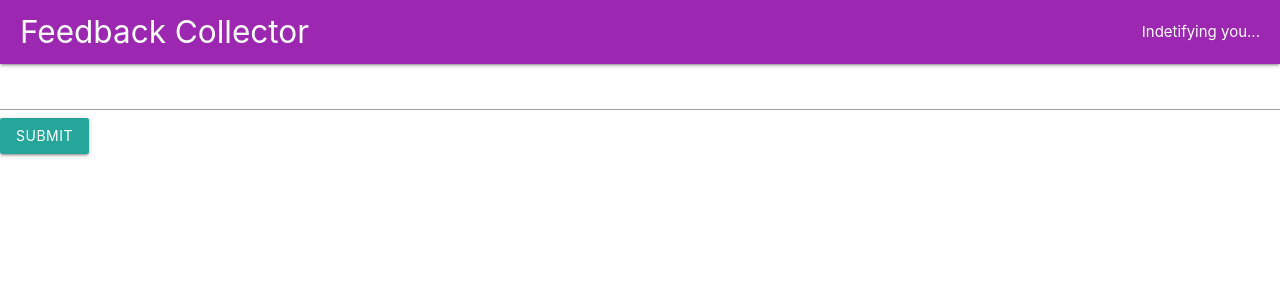
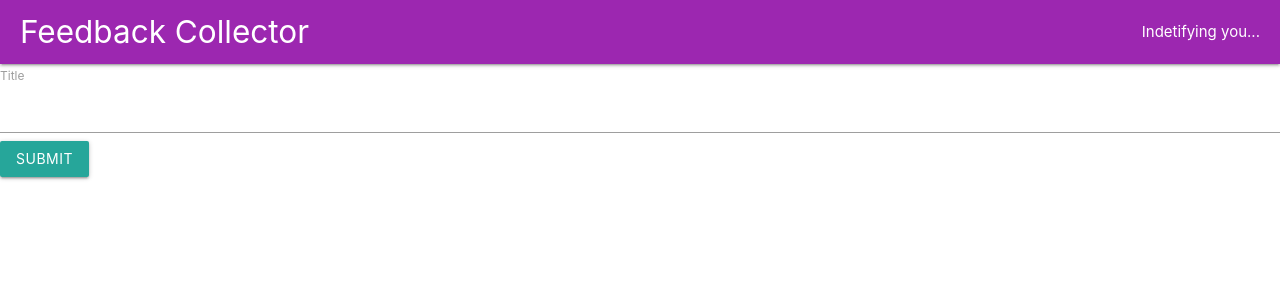
Before and after one commit to yogeshkoli/feedback-collector, a React (Create React App) app in the folder fcclient/: page /surveys/new in a window 1280 px wide. Shown: the top 300 px of the page. Built offline with nearby package versions, Linux system fonts and the light colour scheme; no server answers.

Commit message:
Making custom field component for Redux Form field component

```diff
--- /dev/null
+++ b/fcclient/src/components/surveys/SurveyField.js
@@ -0,0 +1,10 @@
+import React from "react";
+
+export default ({ input }) => {
+    return (
+        <div>
+            <label>Title</label>
+            <input {...input} />
+        </div>
+    );
+};
--- a/fcclient/src/components/surveys/SurveyForm.js
+++ b/fcclient/src/components/surveys/SurveyForm.js
@@ -1,16 +1,25 @@
 import React, { Component } from "react";
 import { reduxForm, Field } from 'redux-form'
+import SurveyField from './SurveyField';
 
 class SurveyForm extends Component {
+
+    renderFields() {
+        return (
+            <Field
+                type="text"
+                name="title"
+                component={SurveyField}
+            />
+        );
+    }
+
     render() {
         return (
             <div>
                 <form onSubmit={this.props.handleSubmit(values => console.log(values))}>
-                    <Field
-                        type="text"
-                        name="surveyTitle"
-                        component="input"
-                    />
+                    {this.renderFields()}
+
                     <button className="btn" type="submit">Submit</button>
                 </form>
             </div>
```
